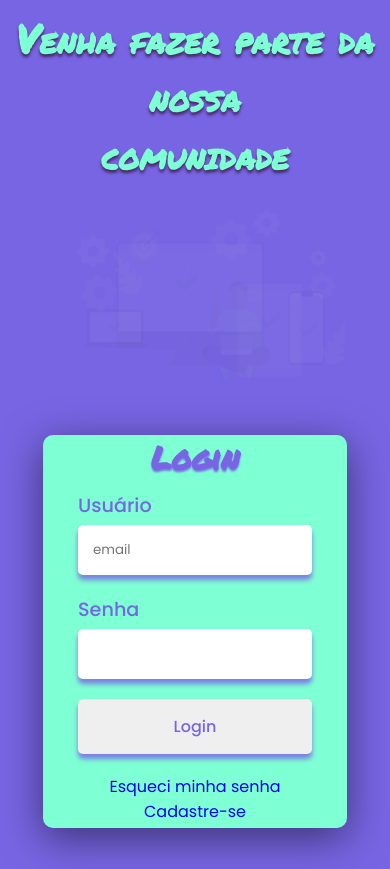
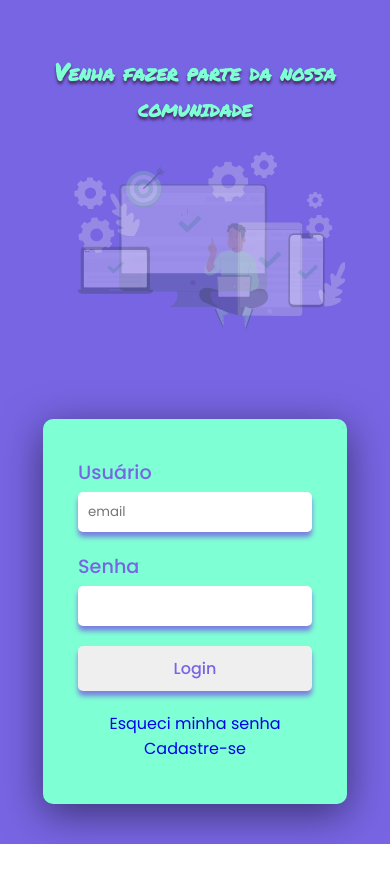
Before and after one commit to Everton1991/tela-login, a plain HTML site: page index.html in a window 390 px wide. After the commit the page ends 844 px from the top, so only its background shows below. Drawn offline with Linux system fonts and the light colour scheme.

Commit message:
Update celular.css

```diff
--- a/estilo/celular.css
+++ b/estilo/celular.css
@@ -36,3 +36,27 @@
         margin-top: 10px;
     }
 }
+@media screen and (min-width:200px) and (max-width:400px) {
+
+    .esquerda{
+        max-height: 45%;
+
+    }
+    .direita{
+        max-height: 55%;
+
+    }
+
+    h1{
+        font-size: 1.5em;
+    }
+    h2{
+        display: none;
+    }
+    .login >input{
+        padding: 10px;
+    }
+    button{
+        padding:10px;
+    }
+}
```
